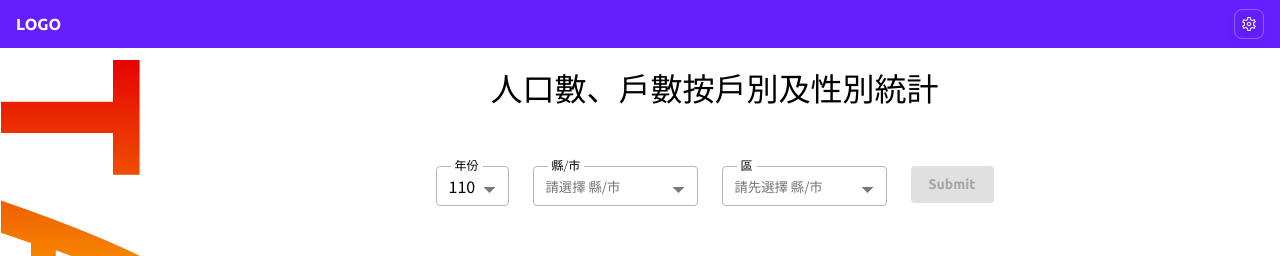
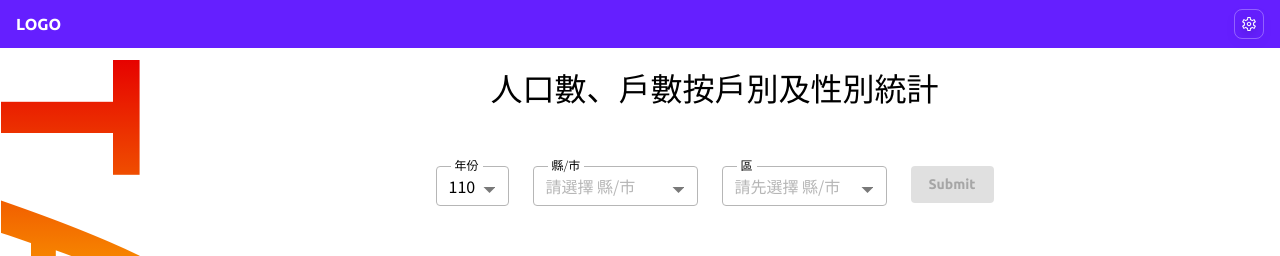
Before and after one commit to ShanyuJung/gov-data-api, a Next.js app: page / in a window 1280 px wide. Shown: the top 256 px of the page. Built offline with nearby package versions, Linux system fonts and the light colour scheme.

Commit message:
Feat: Update Searching Input

```diff
--- a/components/searching/SearchingGroup.tsx
+++ b/components/searching/SearchingGroup.tsx
@@ -57,8 +57,14 @@ export default function SearchingGroup() {
           label="縣/市"
           width="165px"
           placeholder="請選擇 縣/市"
+          defaultSuggestions={[]}
         />
-        <SearchingInput label="區" width="165px" placeholder="請先選擇 縣/市" />
+        <SearchingInput
+          label="區"
+          width="165px"
+          placeholder="請先選擇 縣/市"
+          defaultSuggestions={[]}
+        />
         <SubmitButton $isEnable={false}>Submit</SubmitButton>
       </Form>
     </SearchingGroupContainer>
--- a/components/searching/SearchingInput.tsx
+++ b/components/searching/SearchingInput.tsx
@@ -1,4 +1,5 @@
-import { useState } from "react";
+import { useOnClickOutside } from "@/utils/hooks";
+import { useEffect, useRef, useState } from "react";
 import styled from "styled-components";
 
 const SearchingInputContainer = styled.div`
@@ -11,13 +12,14 @@ const SearchingInputContainer = styled.div`
   }
 `;
 
-const SearchingLabel = styled.label`
+const SearchingLabel = styled.label<{ $isFocus: boolean }>`
   position: absolute;
   top: -10px;
   left: 15px;
   background-color: #fff;
   padding: 0 4px;
-  font-weight: 300;
+  color: ${(props) => (props.$isFocus ? "#651fff" : "#000000")};
+  font-weight: ${(props) => (props.$isFocus ? "500" : "300")};
   font-size: 12px;
   line-height: 17px;
 `;
@@ -33,6 +35,30 @@ const Input = styled.input<{ width: string }>`
   border-radius: 4px;
   width: ${(props) => props.width};
   height: 40px;
+  font-size: 16px;
+  font-weight: 400;
+  line-height: 23px;
+  ::placeholder {
+    color: #b6b6b6;
+    opacity: 1;
+  }
+
+  :-ms-input-placeholder {
+    color: #b6b6b6;
+  }
+
+  ::-ms-input-placeholder {
+    color: #b6b6b6;
+  }
+
+  &:hover {
+    border: 1px solid #272727;
+  }
+
+  &:focus {
+    outline: none;
+    border: 2px solid #651fff;
+  }
 
   @media (max-width: 1160px) {
     width: 100%;
@@ -43,32 +69,75 @@ const SvgWrapper = styled.div`
   margin-left: -26px;
 `;
 
-const DropDownMenu = styled.ul``;
+const DropDownMenu = styled.ul`
+  position: absolute;
+  list-style-type: none;
+  top: 40px;
+  z-index: 10;
+  width: 165px;
+  display: flex;
+  flex-direction: column;
+  gap: 12px;
+  background-color: #fffdfd;
+  box-shadow: 0px 4px 4px rgba(0, 0, 0, 0.25);
+  border-radius: 4px;
+  padding: 12px 0;
+  max-height: 258px;
 
-const DropDownItem = styled.li``;
+  @media (max-width: 1160px) {
+    width: 100%;
+  }
+`;
+
+const DropDownItem = styled.li`
+  font-size: 16px;
+  font-weight: 400;
+  line-height: 23px;
+  text-align: left;
+  height: 23px;
+  padding-left: 16px;
+  width: 100%;
+`;
 
 export default function SearchingInput({
   label,
   width,
   placeholder,
+  defaultSuggestions,
 }: {
   label: string;
   width: string;
   placeholder: string;
+  defaultSuggestions: string[];
 }) {
-  //   const [inputValue, setInputValue] = useState("");
-  //   const [suggestions, setSuggestions] = useState([]);
-  const [isFocused, setIsFocused] = useState(false);
+  const [inputValue, setInputValue] = useState<string>("");
+  const [suggestions, setSuggestions] = useState<string[]>(defaultSuggestions);
+  const [isFocused, setIsFocused] = useState<boolean>(false);
+  const ref = useRef(null);
+
+  useOnClickOutside(ref, () => setIsFocused(false));
+
+  useEffect(() => {
+    const filteredSuggestions = defaultSuggestions.filter((item) =>
+      item.includes(inputValue)
+    );
+    setSuggestions(filteredSuggestions);
+  }, [defaultSuggestions, inputValue]);
 
   return (
-    <SearchingInputContainer>
-      <SearchingLabel>{label}</SearchingLabel>
+    <SearchingInputContainer ref={ref}>
+      <SearchingLabel $isFocus={isFocused}>{label}</SearchingLabel>
       <Input
+        type="text"
         width={width}
+        value={inputValue}
+        placeholder={placeholder}
         onFocus={() => {
           setIsFocused(true);
         }}
-        placeholder={placeholder}
+        onChange={(e) => {
+          setInputValue(e.target.value);
+        }}
       />
       <SvgWrapper>
         <svg
@@ -83,7 +152,9 @@ export default function SearchingInput({
       </SvgWrapper>
       {isFocused && (
         <DropDownMenu>
-          <DropDownItem>1</DropDownItem>
+          {suggestions.map((item) => {
+            return <DropDownItem>{item}</DropDownItem>;
+          })}
         </DropDownMenu>
       )}
     </SearchingInputContainer>
```
